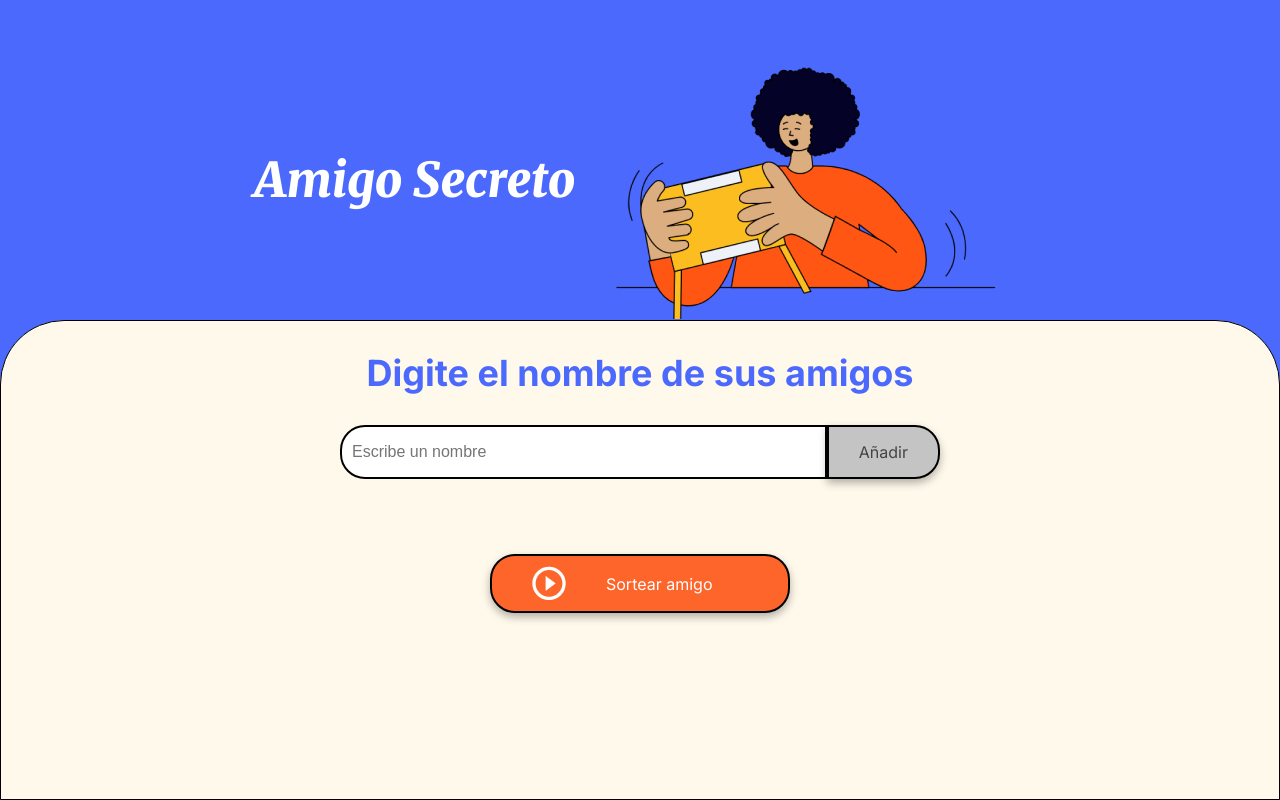
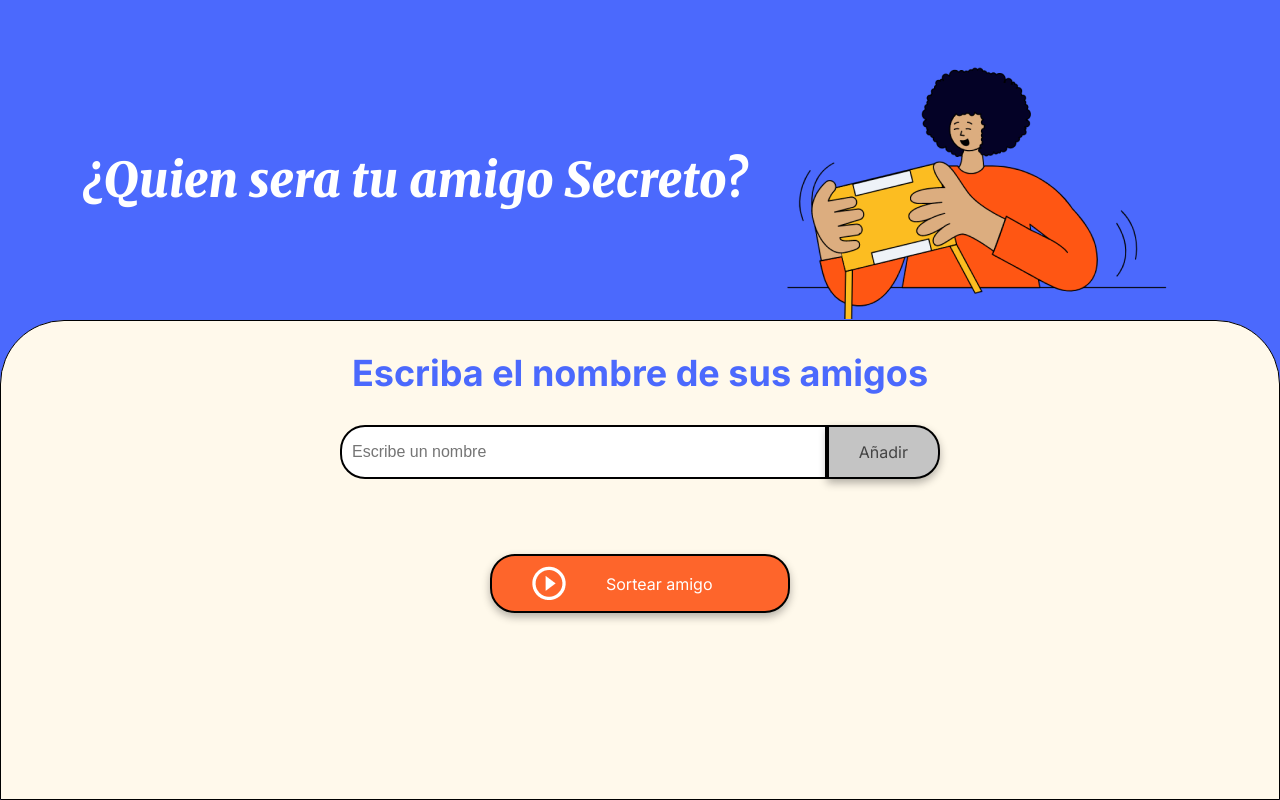
Before and after one commit to DarthAsclepio/challenge-amigo-secreto, a plain HTML site: page index.html in a window 1280 px wide. Drawn offline with Linux system fonts and the light colour scheme.

Commit message:
Prueba 2

```diff
--- a/app.js
+++ b/app.js
@@ -1,3 +1,8 @@
 // El principal objetivo de este desafío es fortalecer tus habilidades en lógica de programación. Aquí deberás desarrollar la lógica para resolver el problema.
 
-//Hola mundo asclepio
+let amigos = [];
+console.log(amigos)
+
+function adicionAmigo() {
+
+}
--- a/index.html
+++ b/index.html
@@ -13,12 +13,12 @@
 <body>
     <main class="main-content">
         <header class="header-banner">
-            <h1 class="main-title">Amigo Secreto</h1>
+            <h1 class="main-title">¿Quien sera tu amigo Secreto?</h1>
             <img src="assets/amigo-secreto.png" alt="Imagen representativa de amigo secreto">
         </header>
 
         <section class="input-section">
-            <h2 class="section-title">Digite el nombre de sus amigos</h2>
+            <h2 class="section-title">Escriba el nombre de sus amigos</h2>
             <div class="input-wrapper">
                 <input type="text" id="amigo" class="input-name" placeholder="Escribe un nombre">
                 <button class="button-add" onclick="agregarAmigo()">Añadir</button>
```
